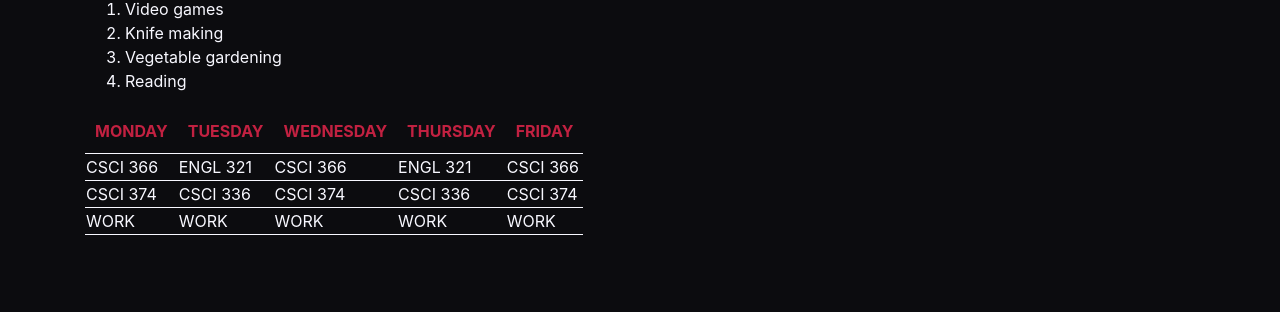
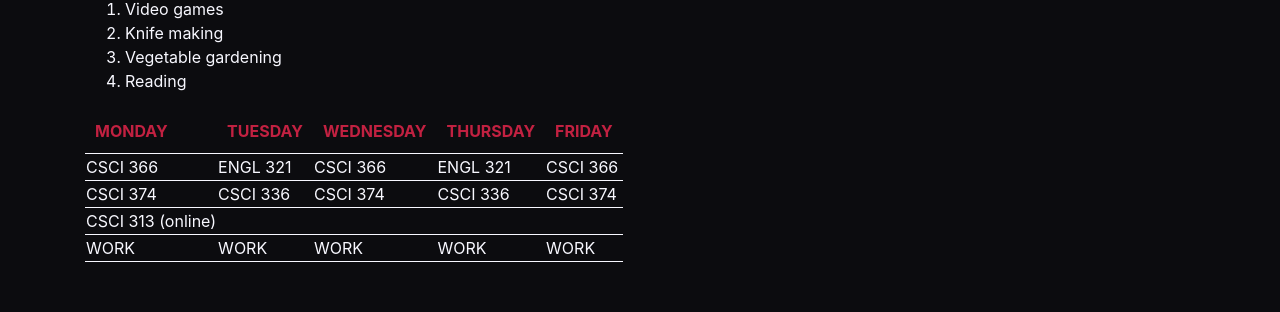
Before and after one commit to CSCI313-Spring2024/assignment-2-elarson12, a plain HTML site: page index.html in a window 1280 px wide. Shown: the part 265-577 px from the top of the page. Drawn offline with nearby package versions, Linux system fonts and the light colour scheme.

Commit message:
small change to table

```diff
--- a/index.html
+++ b/index.html
@@ -69,6 +69,9 @@
                     <td>CSCI 374</td>
                 </tr>
                 <tr>
+                  <td>CSCI 313 (online)</td>
+                </tr>
+                <tr>
                     <td>WORK</td>
                     <td>WORK</td>
                     <td>WORK</td>
```
